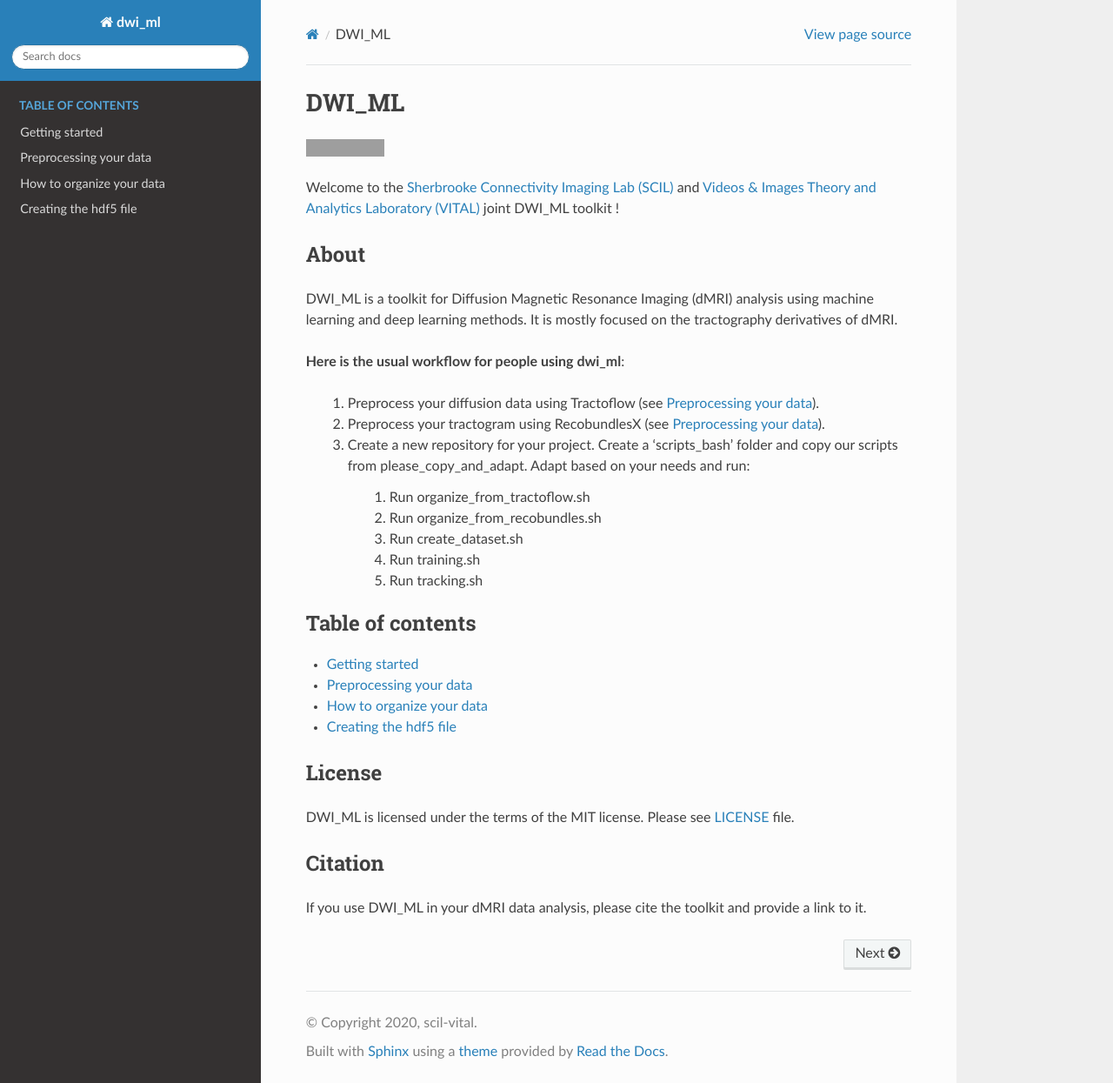
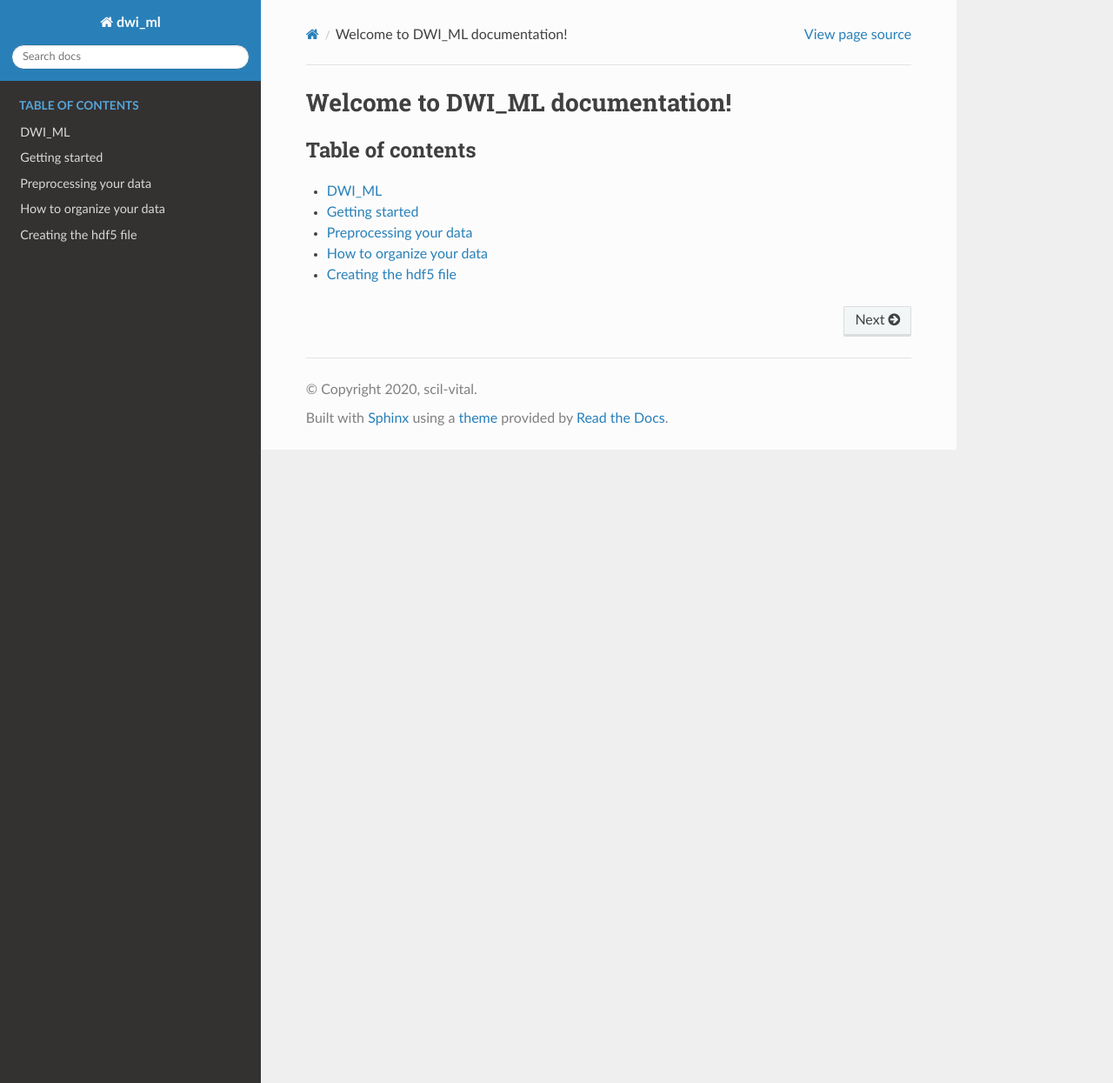
Before and after one commit to scil-vital/dwi_ml, a Sphinx documentation site: the page built from doc/index.rst, in a window 1280 px wide and 1245 px high. Shown: the whole window at 87% size. Built offline with Sphinx 7.4.7 and the Read the Docs theme 2.0.0, drawn with Linux system fonts in a browser that asks for light colours; grey boxes are pictures that could not be loaded.

Commit message:
DOC: Move the `README` contents back to the file and link from doc
Move the `README` contents back to the file and link from the `ìndex.rst`
documentation file through the `doc/readme_link.rst` file.

Add the documentation status badge to the `README` file.

Add the library instructions to the `About` section of the `README` file.

Make the `getting_started.rst` file line length be limited to 79 characters.

```diff
--- a/doc/index.rst
+++ b/doc/index.rst
@@ -1,55 +1,12 @@
-======
-DWI_ML
-======
-
-.. image:: https://img.shields.io/badge/License-MIT-yellow.svg
-  :target: https://github.com/scil-vital/dwi_ml/blob/master/LICENSE
-
-Welcome to the `Sherbrooke Connectivity Imaging Lab (SCIL)`_ and
-`Videos & Images Theory and Analytics Laboratory (VITAL)`_ joint DWI_ML
-toolkit !
-
-About
-=====
-
-DWI_ML is a toolkit for Diffusion Magnetic Resonance Imaging (dMRI) analysis
-using machine learning and deep learning methods. It is mostly focused on the
-tractography derivatives of dMRI.
-
-**Here is the usual workflow for people using dwi_ml**:
-
-    #. Preprocess your diffusion data using Tractoflow (see :ref:`ref_preprocessing`).
-    #. Preprocess your tractogram using RecobundlesX (see :ref:`ref_preprocessing`).
-    #. Create a new repository for your project. Create a 'scripts_bash' folder and copy our scripts from please_copy_and_adapt. Adapt based on your needs and run:
-
-        #. Run organize_from_tractoflow.sh
-        #. Run organize_from_recobundles.sh
-        #. Run create_dataset.sh
-        #. Run training.sh
-        #. Run tracking.sh
+Welcome to DWI_ML documentation!
+================================
 
 .. toctree::
     :maxdepth: 1
     :caption: Table of contents
 
+    readme_link
     getting_started
     preprocessing
     data_organization
     creating_hdf5
-
-License
-=======
-
-DWI_ML is licensed under the terms of the MIT license. Please see `LICENSE <https://github.com/scil-vital/dwi_ml/blob/master/LICENSE>`_ file.
-
-Citation
-========
-
-If you use DWI_ML in your dMRI data analysis, please cite the toolkit and
-provide a link to it.
-
-.. Links
-.. Involved labs
-.. _`Sherbrooke Connectivity Imaging Lab (SCIL)`: http://scil.dinf.usherbrooke.ca
-.. _`Videos & Images Theory and Analytics Laboratory (VITAL)`: http://vital.dinf.usherbrooke.ca
-.. _`Université de Sherbrooke`: https://www.usherbrooke.ca
--- /dev/null
+++ b/doc/readme_link.rst
@@ -0,0 +1 @@
+.. include:: ../README.rst
```
Also changed, not shown: CONTRIBUTING.rst (+8 -0 lines), README.md (deleted, +0 -12 lines), README.rst (added, +59 -0 lines), doc/getting_started.rst (+25 -10 lines).
